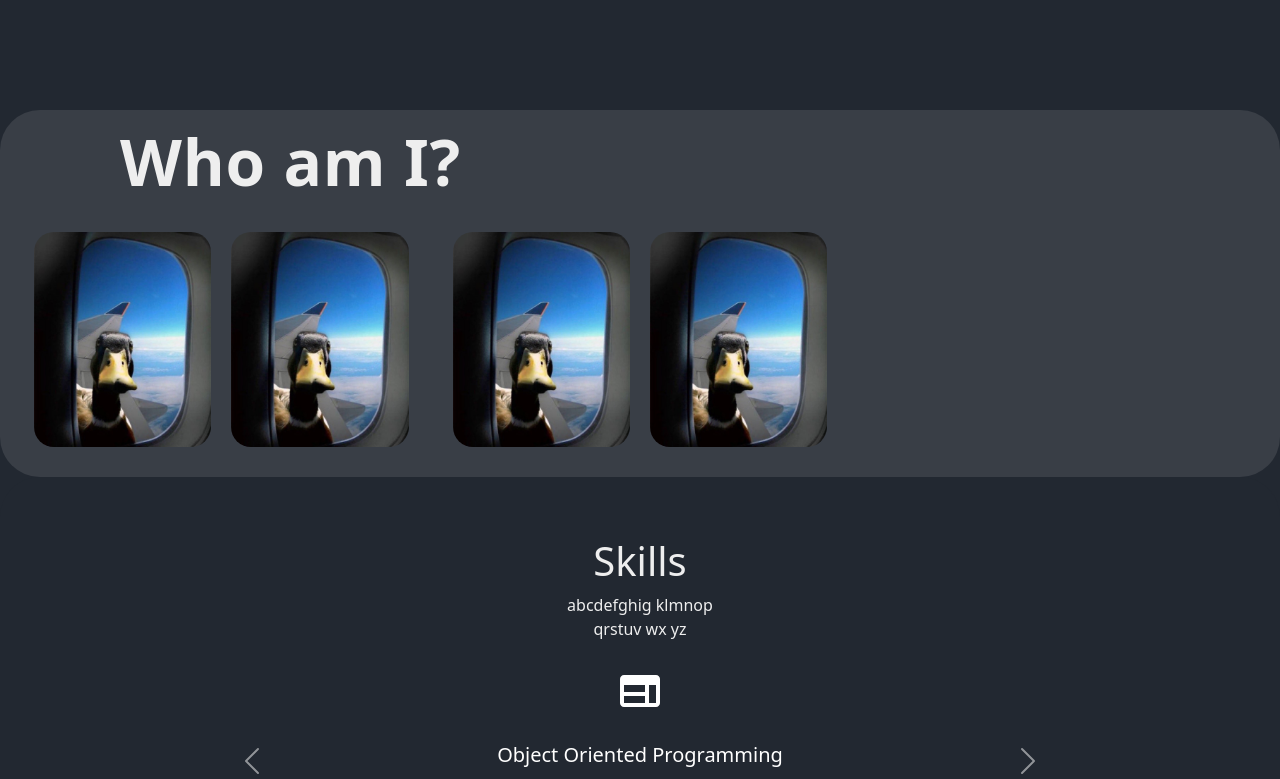
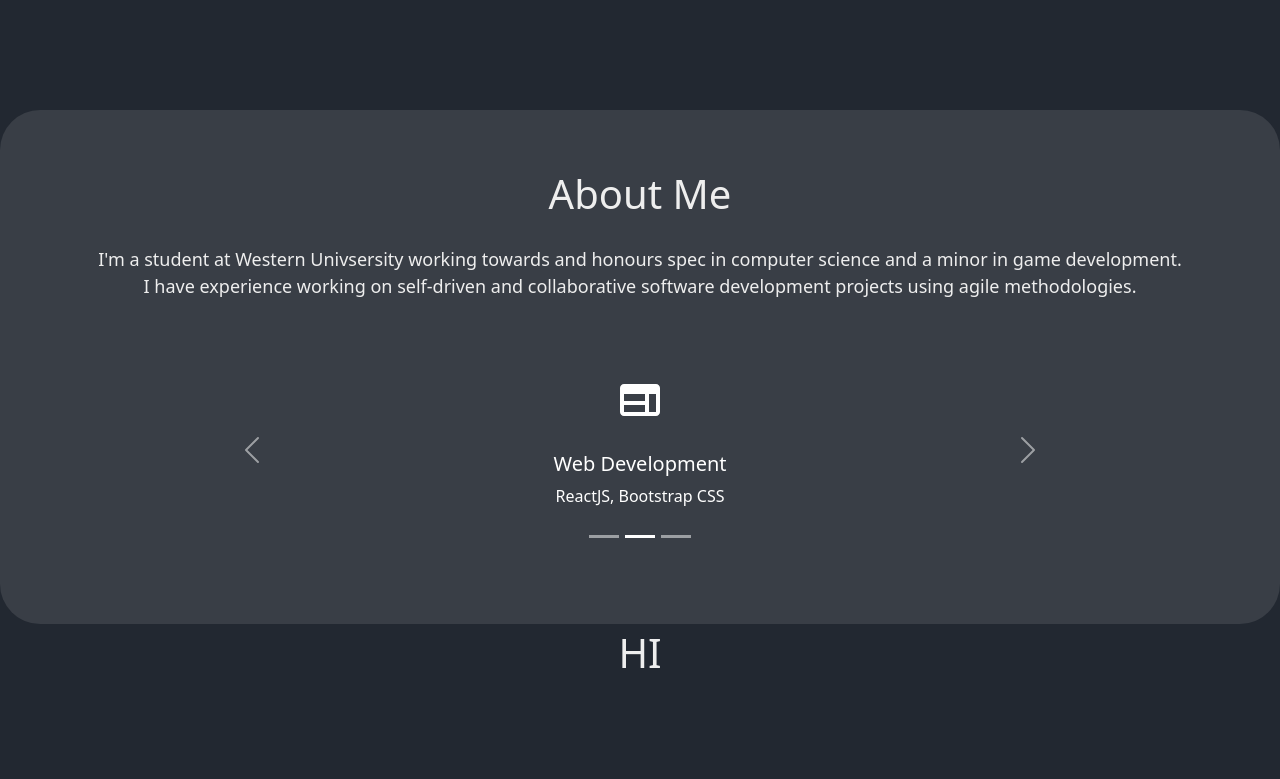
Before and after one commit to max-hagi/portfolio, a React (Create React App) app: page / in a window 1280 px wide. Shown: the part 560-1339 px from the top of the page. After the commit the page ends 1245 px from the top, so only its background shows below. Built offline with nearby package versions, Linux system fonts and the light colour scheme.

Commit message:
updated descriptions

```diff
--- a/src/App.css
+++ b/src/App.css
@@ -1,5 +1,6 @@
 .App {
   text-align: center;
+
 }
 
 * {
--- a/src/App.js
+++ b/src/App.js
@@ -1,7 +1,6 @@
 import './App.css';
 import {NavBar} from "./components/NavBar";
 import {Banner} from "./components/Banner"
-import {About}  from './components/About';
 import {Skills} from "./components/Skills"
 import {Projects} from "./components/Projects";
 
@@ -13,7 +12,6 @@ function App() {
     <div className="App">
       <NavBar />
       <Banner />
-      <About />
       <Skills />
       <Projects />
 
--- a/src/components/About.css
+++ /dev/null
@@ -1,43 +0,0 @@
-.about {
-    background-color: #393E46;
-    border-radius: 40px;
-    padding: 20px 20px;
-}
-
-.about h1 {
-    font-size: 4em;
-    font-weight: 700;
-    letter-spacing: 0.8px;
-    line-height: 1;
-    margin-bottom: 20px;
-    display: block;
-    display: flex;
-    align-items: flex-start;
-    padding-left:  100px;
-}
-
-.about img {
-    width: 50%;
-    padding: 10px 10px 10px 10px;
-    border-radius: 30px;
-    margin-top: 8px;
-    vertical-align: middle;
-
-}
-
-.img-gallery {
-    align-items: end;
-
-}
-
-.row {
-    display: flex;
-    flex-wrap: wrap;
-    padding: 0 4px;
-}
-
-.column {
-    flex: 25%;
-    max-width: 25%;
-    padding: 0 4px;
-  }
--- a/src/components/About.js
+++ /dev/null
@@ -1,32 +0,0 @@
-import "./About.css"
-import picture from "../assets/duck.jpeg"
-import { Col, Image, Row } from "react-bootstrap";
-
-
-export const About = () => {
-
-    return (
-        <section className="about" id="about">
-            <h1>Who am I?</h1>
-            <div className="img-gallery">
-                <Row className="row">
-                    <Col lg={4} md={12} className="col">
-                    <Image src={picture}/>
-                    <Image src={picture}/>
-                    </Col>
-
-                    <Col lg={4} className="col">
-                    <Image src={picture}/>
-                    <Image src={picture}/>
-                    </Col>
-                </Row>
-            </div>
-
-        </section>
-
-
-    );
-
-}
-
-export default About;
--- a/src/components/Skills.css
+++ b/src/components/Skills.css
@@ -4,7 +4,7 @@
 }
 
 .carousel-box{
-    background: #222831;
+    background: #393E46;
     border-radius: 40px;
     text-align: center;
     padding: 60px 70px;
@@ -17,12 +17,20 @@
 }
 
 .overhead-description {
-    padding-bottom: 10px;
+    padding-bottom: 20px;
+}
+
+.overhead-description h1{
+    padding-bottom: 20px;
+    text-align: center;
+}
+.overhead-description p {
+    font-size: 18px;
 }
 
 .carousel-item{
     padding-bottom: 100px;
-    padding-top: auto;
+    padding-top: 40px;
     display: flex;
     justify-content: center;
     margin: 0 auto;
--- a/src/components/Skills.js
+++ b/src/components/Skills.js
@@ -30,9 +30,11 @@ export const Skills = () => {
         <section className="skill" id="skill">
             <div className="carousel-box">
                 <div className="overhead-description">
-                    <h1>Skills</h1>
-                    <p>abcdefghig klmnop <br></br> qrstuv wx yz</p>
+                    <h1>About Me</h1>
+                    <p>
+                    I'm a student at Western Univsersity working towards and honours spec in computer science and a minor in game development.<br></br>I have experience working on self-driven and collaborative software development projects using agile methodologies.</p>
                 </div>
+
                 <div className="carousel-slider">
                     <Carousel responsive={responsive} infinite={true}>
                         <Carousel.Item className="carousel-item">
@@ -43,7 +45,7 @@ export const Skills = () => {
                             />
                             <Carousel.Caption className="carousel-caption">
                                 <h5> Object Oriented Programming </h5>
-                                <p>test</p>
+                                <p>C++, Python, Java</p>
                             </Carousel.Caption>
                         </Carousel.Item>
                         <Carousel.Item className="carousel-item">
@@ -54,8 +56,8 @@ export const Skills = () => {
                             />
 
                             <Carousel.Caption className="carousel-item-caption">
-                                <h5> Object Oriented Programming </h5>
-                                <p>C++, Python, Java</p>
+                                <h5>Web Development</h5>
+                                <p>ReactJS, Bootstrap CSS</p>
                             </Carousel.Caption>
                         </Carousel.Item>
                         <Carousel.Item className="carousel-item">
@@ -65,7 +67,7 @@ export const Skills = () => {
                             alt="Object Oriented Programming"
                             />
                             <Carousel.Caption className="carousel-caption">
-                                <h5>Customer Service</h5>
+                                <h5>Leadership</h5>
                                 <p>d</p>
                             </Carousel.Caption>
                         </Carousel.Item>
```
